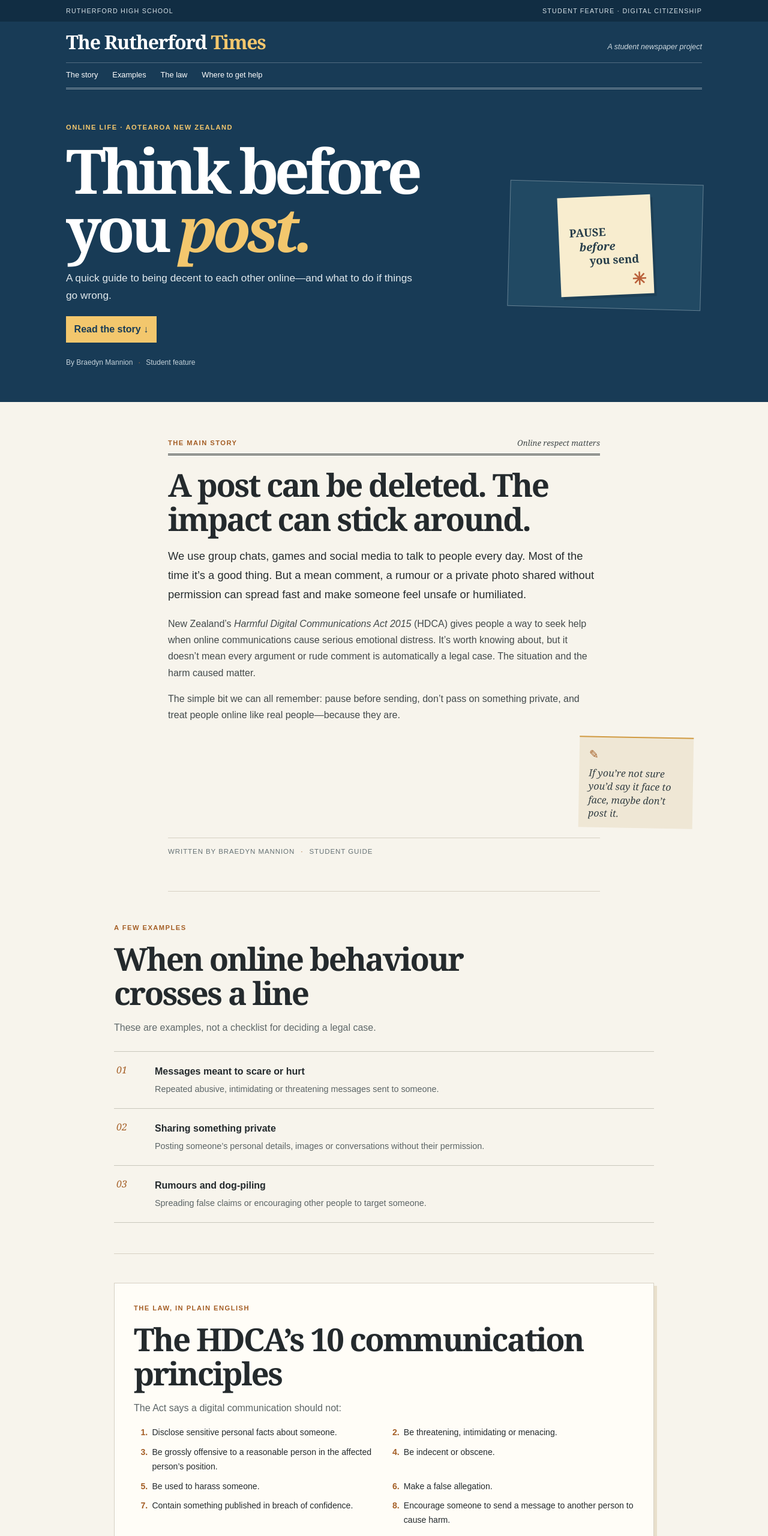
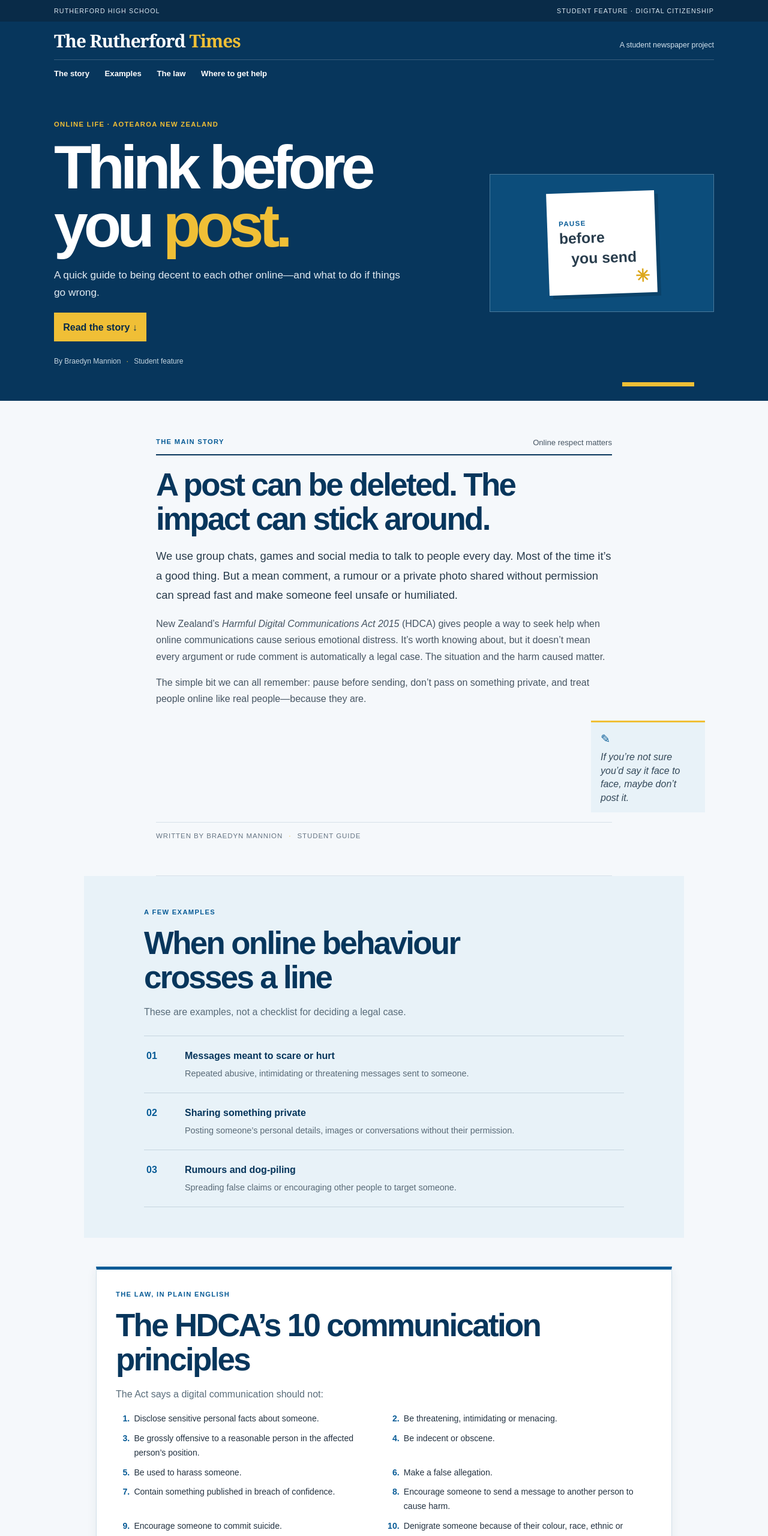
Before and after one commit to Retered/rutherfordhighschool, a plain HTML site: page index.html in a window 1280 px wide. Shown: the top 2560 px of the page at 60% size. Drawn offline with Linux system fonts and the light colour scheme.

Commit message:
Use Rutherford College-inspired blue, gold and white school layout

```diff
--- a/styles.css
+++ b/styles.css
@@ -1,90 +1,93 @@
 * { box-sizing: border-box; }
 html { scroll-behavior: smooth; scroll-padding-top: 1rem; }
-body { margin: 0; background: #f7f4ec; color: #242a2d; font: 16px/1.7 Arial, Helvetica, sans-serif; }
-a { color: #174e70; }
-a:focus-visible, summary:focus-visible { outline: 3px solid #e6ac45; outline-offset: 4px; }
+body { margin: 0; background: #f5f8fb; color: #233241; font: 16px/1.7 Arial, Helvetica, sans-serif; }
+a { color: #075b96; }
+a:focus-visible, summary:focus-visible { outline: 3px solid #e8b532; outline-offset: 4px; }
 .skip-link { position: absolute; top: -5rem; left: 1rem; z-index: 5; padding: .6rem .9rem; background: #fff; }
 .skip-link:focus { top: 1rem; }
 
-header { background: #183b56; color: #fff; }
-.topline { display: flex; justify-content: space-between; gap: 1rem; padding: .55rem max(calc((100vw - 1060px) / 2), 1.25rem); background: #112d43; color: #d7e2e8; font-size: .67rem; letter-spacing: .11em; }
-.masthead { display: flex; align-items: baseline; justify-content: space-between; max-width: 1060px; margin: auto; padding: 1.15rem 0 .9rem; border-bottom: 1px solid rgba(255,255,255,.25); }
-.masthead a { color: #fff; font: bold 2rem/1 Georgia, 'Times New Roman', serif; text-decoration: none; letter-spacing: -.04em; }
-.masthead a span { color: #f3c76d; }
-.masthead p { margin: 0; color: #cfdae0; font-size: .78rem; font-style: italic; }
-nav { display: flex; max-width: 1060px; gap: 1.5rem; margin: auto; padding: .6rem 0; border-bottom: 3px double rgba(255,255,255,.45); }
-nav a { color: #fff; font-size: .8rem; text-decoration: none; }
-nav a:hover { color: #f3c76d; text-decoration: underline; }
-.hero { display: grid; max-width: 1060px; min-height: 390px; grid-template-columns: 1.5fr .7fr; align-items: center; gap: 3rem; margin: auto; padding: 3.4rem 0 3.5rem; }
-.category, .section-tag { margin: 0 0 .8rem; color: #a45e25; font-size: .7rem; font-weight: bold; letter-spacing: .13em; }
-.hero .category { color: #f3c76d; }
-h1 { margin: 0; font: bold clamp(3.5rem, 8vw, 6.7rem)/.95 Georgia, 'Times New Roman', serif; letter-spacing: -.07em; }
-h1 span { color: #f3c76d; font-style: italic; }
-.standfirst { max-width: 580px; margin: 1.2rem 0; color: #e1e9ed; font-size: 1.08rem; }
-.read-link { display: inline-block; padding: .55rem .85rem; background: #f3c76d; color: #183b56; font-weight: bold; text-decoration: none; }
-.read-link:hover { background: #ffda8b; }
-.byline { margin: 1.4rem 0 0; color: #c4d2da; font-size: .75rem; }
-.byline span, .byline-dark span { padding: 0 .35rem; color: #ad6b35; }
-.hero-doodle { display: grid; min-height: 210px; place-items: center; border: 1px solid rgba(255,255,255,.3); background: #214963; transform: rotate(1.5deg); }
-.doodle-paper { position: relative; display: flex; width: 155px; height: 165px; flex-direction: column; justify-content: center; padding: 1.1rem; background: #f8edcf; color: #263d4a; box-shadow: 4px 5px 0 rgba(0,0,0,.12); font: bold 1.15rem/1.3 Georgia, 'Times New Roman', serif; transform: rotate(-4deg); }
-.doodle-paper span:nth-child(2) { padding-left: 1rem; font-style: italic; }
-.doodle-paper span:nth-child(3) { padding-left: 2rem; }
-.doodle-paper i { position: absolute; right: 12px; bottom: 8px; color: #ba613b; font-size: 1.8rem; font-style: normal; }
+:root { --blue: #075b96; --deep-blue: #07365c; --navy: #092b48; --gold: #f0bf36; --pale-blue: #e8f2f8; --line: #d7e1e9; }
+header { color: #fff; background: var(--deep-blue); }
+.topline { display: flex; justify-content: space-between; gap: 1rem; padding: .55rem max(calc((100vw - 1100px) / 2), 1.25rem); background: var(--navy); color: #dce8f1; font-size: .67rem; letter-spacing: .1em; }
+.masthead { display: flex; align-items: baseline; justify-content: space-between; max-width: 1100px; margin: auto; padding: 1.05rem 0 .85rem; }
+.masthead a { color: #fff; font: bold 1.85rem/1 Georgia, 'Times New Roman', serif; text-decoration: none; letter-spacing: -.035em; }
+.masthead a span { color: var(--gold); }
+.masthead p { margin: 0; color: #d3e2ed; font-size: .78rem; }
+nav { display: flex; max-width: 1100px; gap: 1.6rem; margin: auto; padding: .75rem 0; border-top: 1px solid rgba(255,255,255,.2); }
+nav a { color: #fff; font-size: .82rem; font-weight: 600; text-decoration: none; }
+nav a:hover { color: var(--gold); text-decoration: underline; text-underline-offset: 5px; }
+.hero { position: relative; display: grid; max-width: 1100px; min-height: 390px; grid-template-columns: 1.45fr .8fr; align-items: center; gap: 3rem; margin: auto; padding: 3.2rem 0 3.5rem; }
+.hero::before { position: absolute; right: 3%; bottom: 1.5rem; width: 120px; height: 7px; background: var(--gold); content: ''; }
+.category, .section-tag { margin: 0 0 .8rem; color: var(--blue); font-size: .7rem; font-weight: bold; letter-spacing: .12em; }
+.hero .category { color: var(--gold); }
+h1 { margin: 0; font: bold clamp(3.5rem, 8vw, 6.7rem)/.95 Arial, Helvetica, sans-serif; letter-spacing: -.07em; }
+h1 span { color: var(--gold); }
+.standfirst { max-width: 580px; margin: 1.2rem 0; color: #e1eaf1; font-size: 1.08rem; }
+.read-link { display: inline-block; padding: .65rem .95rem; background: var(--gold); color: var(--navy); font-weight: bold; text-decoration: none; }
+.read-link:hover { background: #ffda70; }
+.byline { margin: 1.4rem 0 0; color: #c4d5e0; font-size: .75rem; }
+.byline span, .byline-dark span { padding: 0 .35rem; color: var(--gold); }
+.hero-doodle { display: grid; min-height: 230px; place-items: center; border: 1px solid rgba(255,255,255,.25); background: #0c4d7b; }
+.doodle-paper { position: relative; display: flex; width: 180px; height: 170px; flex-direction: column; justify-content: center; padding: 1.2rem; background: #fff; color: var(--deep-blue); box-shadow: 6px 6px 0 rgba(5,32,55,.25); font: bold 1.2rem/1.35 Arial, Helvetica, sans-serif; transform: rotate(-2deg); }
+.doodle-paper span:first-child { color: var(--blue); font-size: .72rem; letter-spacing: .12em; }
+.doodle-paper span:nth-child(2) { color: #293d4d; font-size: 1.55rem; }
+.doodle-paper span:nth-child(3) { padding-left: 1.2rem; color: #293d4d; font-size: 1.55rem; }
+.doodle-paper i { position: absolute; right: 12px; bottom: 8px; color: #dda81d; font-size: 1.8rem; font-style: normal; }
 
-main { max-width: 940px; margin: auto; padding: 0 1.25rem; }
-.story { position: relative; max-width: 720px; margin: 0 auto; padding: 3.7rem 0 3.5rem; border-bottom: 1px solid #d6d0c3; }
-.story-heading { display: flex; justify-content: space-between; gap: 1rem; border-bottom: 3px double #343b3c; }
+main { max-width: 1000px; margin: auto; padding: 0 1.25rem; }
+.story { position: relative; max-width: 760px; margin: 0 auto; padding: 3.7rem 0 3.5rem; border-bottom: 1px solid var(--line); }
+.story-heading { display: flex; justify-content: space-between; gap: 1rem; border-bottom: 2px solid var(--deep-blue); }
 .story-heading p { margin: 0 0 .45rem; }
-.date-note { color: #657174; font: italic .82rem Georgia, 'Times New Roman', serif; }
-.story h2, .section-heading h2, .law h2, .steps h2, .tips h2, .help h2 { margin: 1.25rem 0 .9rem; font: bold clamp(2rem, 5vw, 3.3rem)/1.08 Georgia, 'Times New Roman', serif; letter-spacing: -.045em; }
-.story p:not(.section-tag):not(.byline-dark) { color: #434a4b; }
-.story .lead { color: #272d2f !important; font-size: 1.15rem; line-height: 1.75; }
-.margin-note { float: right; width: 190px; margin: .4rem -155px 1rem 1.3rem; padding: .8rem 1rem; border-top: 2px solid #d19b43; background: #efe7d5; transform: rotate(1deg); }
-.margin-note span { color: #a45e25; font-size: 1.2rem; }
-.margin-note p { margin: .15rem 0 0 !important; color: #374246 !important; font: italic 1rem/1.4 Georgia, 'Times New Roman', serif; }
-.byline-dark { clear: both; margin: 1.5rem 0 0; padding-top: .8rem; border-top: 1px solid #d6d0c3; color: #657174; font-size: .72rem; text-transform: uppercase; letter-spacing: .08em; }
-.examples { padding: 3.2rem 0; border-bottom: 1px solid #d6d0c3; }
+.date-note { color: #657483; font-size: .82rem; }
+.story h2, .section-heading h2, .law h2, .steps h2, .tips h2, .help h2 { margin: 1.25rem 0 .9rem; color: var(--deep-blue); font: bold clamp(2rem, 5vw, 3.3rem)/1.08 Arial, Helvetica, sans-serif; letter-spacing: -.05em; }
+.story p:not(.section-tag):not(.byline-dark) { color: #465563; }
+.story .lead { color: #283b4b !important; font-size: 1.15rem; line-height: 1.75; }
+.margin-note { float: right; width: 190px; margin: .4rem -155px 1rem 1.3rem; padding: .8rem 1rem; border-top: 3px solid var(--gold); background: var(--pale-blue); }
+.margin-note span { color: var(--blue); font-size: 1.2rem; }
+.margin-note p { margin: .15rem 0 0 !important; color: #34495a !important; font-style: italic; line-height: 1.4; }
+.byline-dark { clear: both; margin: 1.5rem 0 0; padding-top: .8rem; border-top: 1px solid var(--line); color: #657483; font-size: .72rem; text-transform: uppercase; letter-spacing: .08em; }
+.examples { margin: 0 -1.25rem; padding: 3.2rem max(calc((100% - 760px) / 2), 1.25rem); background: var(--pale-blue); }
 .section-heading { max-width: 670px; margin-bottom: 1.6rem; }
 .section-heading h2 { margin-top: 0; }
-.section-heading > p:last-child { color: #60696a; }
-.example-list { border-top: 1px solid #c9c7bc; }
-.example-list article { display: grid; grid-template-columns: 3rem 1fr; gap: 1rem; padding: 1.2rem .25rem; border-bottom: 1px solid #c9c7bc; }
-.example-list article > span { color: #a45e25; font: italic 1rem Georgia, 'Times New Roman', serif; }
-.example-list h3, .steps h3 { margin: 0 0 .25rem; font-size: 1rem; }
-.example-list p, .steps li p { margin: 0; color: #5b6465; font-size: .9rem; }
-.law { margin: 3rem 0; padding: 2rem; border: 1px solid #d7d1c4; background: #fffdf7; box-shadow: 5px 5px 0 #e8dfcb; }
+.section-heading > p:last-child { color: #596c7a; }
+.example-list { border-top: 1px solid #c5d5e0; }
+.example-list article { display: grid; grid-template-columns: 3rem 1fr; gap: 1rem; padding: 1.2rem .25rem; border-bottom: 1px solid #c5d5e0; }
+.example-list article > span { color: var(--blue); font-weight: bold; }
+.example-list h3, .steps h3 { margin: 0 0 .25rem; color: var(--deep-blue); font-size: 1rem; }
+.example-list p, .steps li p { margin: 0; color: #586976; font-size: .9rem; }
+.law { margin: 3rem 0; padding: 2rem; border: 1px solid #d2e0e9; border-top: 5px solid var(--blue); background: #fff; box-shadow: 0 5px 16px rgba(10,55,88,.07); }
 .law h2 { margin-top: 0; }
-.law-intro { color: #5b6465; }
+.law-intro { color: #596c7a; }
 .law ol { display: grid; grid-template-columns: 1fr 1fr; gap: .55rem 2rem; padding-left: 1.7rem; }
 .law li { padding-left: .2rem; font-size: .88rem; }
-.law li::marker { color: #a45e25; font-weight: bold; }
-.small-print { margin: 1.5rem 0 0; padding: .8rem 1rem; background: #f2eee3; color: #566163; font-size: .78rem; }
+.law li::marker { color: var(--blue); font-weight: bold; }
+.small-print { margin: 1.5rem 0 0; padding: .8rem 1rem; background: #f0f5f8; color: #536572; font-size: .78rem; }
 .small-print a { font-weight: bold; }
 .steps { padding: 1rem 0 3.5rem; }
 .steps h2 { margin-top: 0; }
-.steps ol { margin: 1.5rem 0 0; padding: 0; list-style: none; border-top: 1px solid #d6d0c3; }
-.steps li { display: grid; grid-template-columns: 2.4rem 1fr; gap: .75rem; padding: 1rem 0; border-bottom: 1px solid #d6d0c3; }
-.steps li > span { display: grid; width: 1.8rem; height: 1.8rem; place-items: center; border-radius: 50%; background: #183b56; color: #f3c76d; font-size: .78rem; font-weight: bold; }
-.tips { display: grid; grid-template-columns: .8fr 1.2fr; gap: 2rem; margin: 0 -1.25rem; padding: 2rem 1.25rem; background: #e9eee8; }
+.steps ol { margin: 1.5rem 0 0; padding: 0; list-style: none; border-top: 1px solid var(--line); }
+.steps li { display: grid; grid-template-columns: 2.4rem 1fr; gap: .75rem; padding: 1rem 0; border-bottom: 1px solid var(--line); }
+.steps li > span { display: grid; width: 1.8rem; height: 1.8rem; place-items: center; border-radius: 50%; background: var(--blue); color: #fff; font-size: .78rem; font-weight: bold; }
+.tips { display: grid; grid-template-columns: .8fr 1.2fr; gap: 2rem; margin: 0 -1.25rem; padding: 2rem max(calc((100% - 950px) / 2), 1.25rem); background: #e7eef3; border-left: 6px solid var(--gold); }
 .tips h2 { margin-top: 0; font-size: 2.1rem; }
 .tips ul { margin: 0; padding-left: 1.2rem; }
 .tips li { padding: .22rem 0; }
-.tips li::marker { color: #a45e25; }
+.tips li::marker { color: var(--blue); }
 .help { padding: 3.5rem 0; }
 .help h2 { max-width: 680px; }
-.help > p:not(.section-tag) { max-width: 720px; color: #535e60; }
+.help > p:not(.section-tag) { max-width: 720px; color: #536572; }
 .help-links { display: grid; grid-template-columns: repeat(3, 1fr); gap: .75rem; margin-top: 1.5rem; }
-.help-links a { display: flex; min-height: 100px; flex-direction: column; justify-content: space-between; padding: .9rem; border: 1px solid #d6d0c3; background: #fffdf7; text-decoration: none; }
-.help-links a:hover { border-color: #a45e25; }
-.help-links strong { color: #183b56; font: bold 1.05rem Georgia, 'Times New Roman', serif; }
-.help-links span { color: #566163; font-size: .75rem; }
-.sources { margin: 0 0 2.5rem; padding: 1rem 0; border-top: 1px solid #d6d0c3; color: #4c5658; font-size: .84rem; }
+.help-links a { display: flex; min-height: 100px; flex-direction: column; justify-content: space-between; padding: .9rem; border: 1px solid var(--line); border-top: 3px solid var(--blue); background: #fff; text-decoration: none; transition: border-color .2s, transform .2s; }
+.help-links a:hover { transform: translateY(-2px); border-top-color: var(--gold); }
+.help-links strong { color: var(--deep-blue); font-size: 1.05rem; }
+.help-links span { color: #566775; font-size: .75rem; }
+.sources { margin: 0 0 2.5rem; padding: 1rem 0; border-top: 1px solid var(--line); color: #4c5d6a; font-size: .84rem; }
 .sources summary { width: fit-content; cursor: pointer; font-weight: bold; }
 .sources li { margin: .4rem 0; }
-.sources p { color: #687174; font-size: .75rem; }
-footer { display: flex; justify-content: space-between; gap: 1rem; padding: 1.1rem max(calc((100vw - 940px) / 2), 1.25rem); background: #183b56; color: #e2e8ea; font-size: .76rem; }
+.sources p { color: #687782; font-size: .75rem; }
+footer { display: flex; justify-content: space-between; gap: 1rem; padding: 1.1rem max(calc((100vw - 1000px) / 2), 1.25rem); background: var(--navy); color: #e2eaf0; font-size: .76rem; }
 footer p { margin: 0; }
-footer a { color: #f3c76d; }
+footer a { color: var(--gold); }
 
 @media (max-width: 1100px) {
   .masthead, nav, .hero { width: calc(100% - 2.5rem); }
@@ -93,17 +96,18 @@ footer a { color: #f3c76d; }
 @media (max-width: 650px) {
   .topline { flex-wrap: wrap; font-size: .58rem; }
   .masthead { align-items: flex-start; flex-direction: column; gap: .25rem; padding-top: 1rem; }
-  .masthead a { font-size: 1.75rem; }
+  .masthead a { font-size: 1.65rem; }
   nav { flex-wrap: wrap; gap: .55rem 1rem; }
   nav a { font-size: .74rem; }
   .hero { min-height: auto; grid-template-columns: 1fr; gap: 2rem; padding-block: 3rem; }
   h1 { font-size: clamp(3.7rem, 17vw, 5.5rem); }
   .hero-doodle { min-height: 180px; }
-  .doodle-paper { width: 135px; height: 145px; }
+  .doodle-paper { width: 155px; height: 150px; }
   .story { padding-top: 2.5rem; }
   .story-heading { align-items: flex-start; }
   .date-note { max-width: 120px; text-align: right; }
   .margin-note { float: none; width: auto; max-width: 320px; margin: 1.2rem 0; }
+  .examples { padding-inline: 1.25rem; }
   .law { padding: 1.2rem; }
   .law ol { grid-template-columns: 1fr; }
   .tips { grid-template-columns: 1fr; gap: .3rem; }
```
